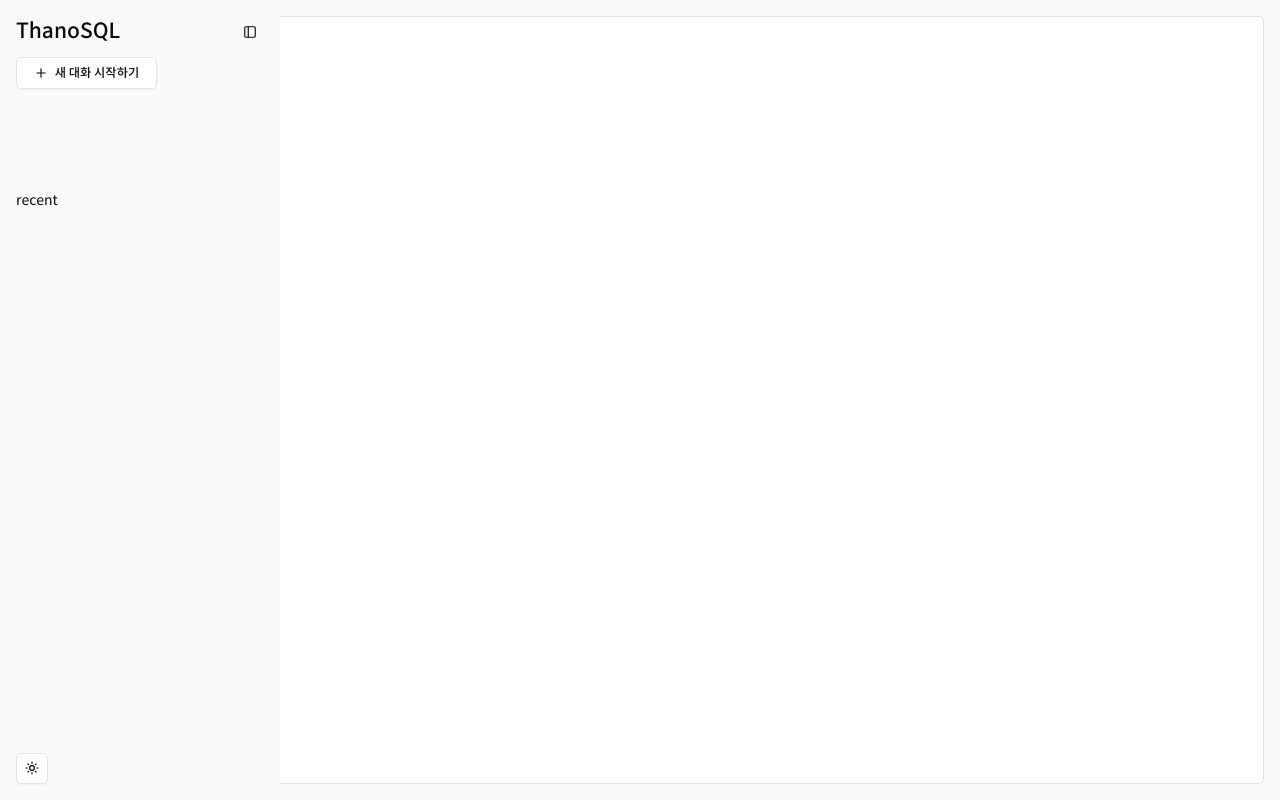
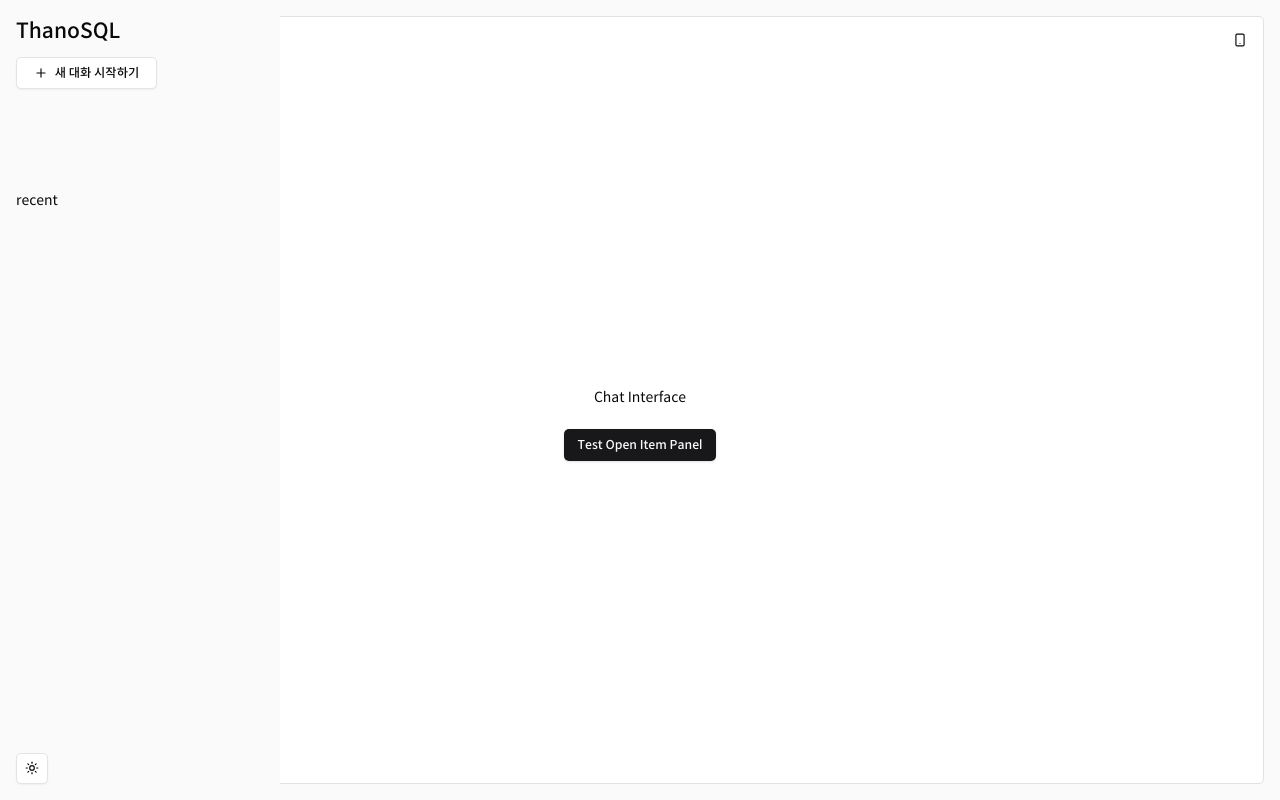
Before and after one commit to smartmind-team/thanosql-ai-chat-fe, a Next.js app: page / in a window 1280 px wide. Both pictures are taken after a click on the button "새 대화 시작하기". Built offline with nearby package versions, Linux system fonts and the light colour scheme.

Commit message:
fix/components-rule

```diff
--- a/app/layout.tsx
+++ b/app/layout.tsx
@@ -1,7 +1,8 @@
 import type { Metadata } from "next";
 import localFont from "next/font/local";
 import "./globals.css";
-import { ThemeProvider } from "@/components/theme-provider";
+import { ThemeProvider } from "@/lib/theme-provider";
+import { cn } from "@/lib/utils";
 
 const spoqaHanSansNeo = localFont({
   src: [
@@ -47,7 +48,10 @@ export default function RootLayout({
   return (
     <html lang="en" suppressHydrationWarning={true}>
       <body
-        className={`${spoqaHanSansNeo.variable} antialiased w-screen h-screen flex overflow-hidden`}
+        className={cn(
+          spoqaHanSansNeo.variable,
+          "antialiased w-screen h-screen flex overflow-hidden"
+        )}
       >
         <ThemeProvider
           attribute="class"
--- a/app/page.tsx
+++ b/app/page.tsx
@@ -5,12 +5,12 @@ import {
   ResizablePanel,
   ResizablePanelGroup,
 } from "@/components/ui/resizable";
-import { useState } from "react";
-import SideNav from "@/features/side-nav";
-import { Button } from "@/components/ui/button";
+import SideNav from "@/components/side-nav";
+import ChatInterface from "@/components/chat-interface";
+import { useOverlayStore } from "@/store/overlay";
 
 export default function Home() {
-  const [isItem, setIsItem] = useState<boolean>(false);
+  const isOpenItemPanel = useOverlayStore((state) => state.isOpenItemPanel);
 
   return (
     <div className="flex-1 flex bg-sideBackground relative top-0 left-0">
@@ -23,23 +23,23 @@ export default function Home() {
           <ResizablePanel
             id="chat-panel"
             order={0}
-            minSize={25}
-            defaultSize={isItem ? 50 : 100}
+            minSize={35}
+            defaultSize={isOpenItemPanel ? 50 : 100}
           >
-            <Button variant="ghost" onClick={() => setIsItem((prev) => !prev)}>
-              One
-            </Button>
+            <ChatInterface />
           </ResizablePanel>
-          {isItem && (
+          {isOpenItemPanel && (
             <>
               <ResizableHandle id="resizable-handler" />
               <ResizablePanel
                 id="item-panel"
                 order={1}
-                minSize={25}
+                minSize={35}
                 defaultSize={50}
               >
-                <Button variant="ghost">Two</Button>
+                <div className="w-full h-full flex justify-center items-center">
+                  Item Panel
+                </div>
               </ResizablePanel>
             </>
           )}
--- /dev/null
+++ b/components/chat-header.tsx
@@ -0,0 +1,41 @@
+import { Button } from "@/components/ui/button";
+import { Smartphone, MessagesSquare, AlignLeft } from "lucide-react";
+import { useOverlayStore } from "@/store/overlay";
+import { cn } from "@/lib/utils";
+
+export default function ChatHeader() {
+  const { isOpenItemPanel, isFixedSideNav, handleFixedSideNav } =
+    useOverlayStore();
+
+  return (
+    <div
+      className={cn(
+        "w-full h-[3.429rem] flex justify-between items-center p-[0.607rem] ",
+        !isOpenItemPanel && !isFixedSideNav
+          ? "absolute top-[1.143rem] left-[1.143rem] w-[calc(100%-2.286rem)]"
+          : "w-full top-0 left-0"
+      )}
+    >
+      <div className="flex gap-[0.286rem] items-center">
+        <Button
+          variant="ghost"
+          className="w-9 h-9"
+          onClick={handleFixedSideNav}
+        >
+          <AlignLeft size={16} />
+        </Button>
+        <div className="flex items-center">
+          <div className="flex items-center justify-center w-9 h-9">
+            <MessagesSquare size={16} />
+          </div>
+          Chat history title
+        </div>
+      </div>
+      <div className="flex gap-2">
+        <Button variant="ghost" className="w-9 h-9">
+          <Smartphone size={16} />
+        </Button>
+      </div>
+    </div>
+  );
+}
--- /dev/null
+++ b/components/chat-interface.tsx
@@ -0,0 +1,30 @@
+import { Button } from "@/components/ui/button";
+import ChatHeader from "./chat-header";
+import { useOverlayStore } from "@/store/overlay";
+import { cn } from "@/lib/utils";
+
+export default function ChatInterface() {
+  const { isOpenItemPanel, isFixedSideNav } = useOverlayStore();
+  return (
+    <div className="w-full h-full flex flex-col">
+      <ChatHeader />
+      <div
+        className={cn(
+          "w-full max-w-[48.571rem] flex-1 flex flex-col items-center justify-center gap-6 mx-auto",
+          !isOpenItemPanel && !isFixedSideNav ? "mt-[3.429rem]" : "mt-0"
+        )}
+      >
+        Chat Interface
+        <Button
+          onClick={() =>
+            useOverlayStore.setState((state) => ({
+              isOpenItemPanel: !state.isOpenItemPanel,
+            }))
+          }
+        >
+          Test Open Item Panel
+        </Button>
+      </div>
+    </div>
+  );
+}
--- /dev/null
+++ b/components/side-nav.tsx
@@ -0,0 +1,63 @@
+import { motion, AnimatePresence } from "framer-motion";
+import { Plus } from "lucide-react";
+import ThemeToggle from "@/features/theme-toggle";
+import { Button } from "@/components/ui/button";
+import { useOverlayStore } from "@/store/overlay";
+import { cn } from "@/lib/utils";
+
+export default function SideNav() {
+  const { isSideNavOpen, isFixedSideNav, setIsSideNavOpen } = useOverlayStore();
+  const handleMouseEnter = () => setIsSideNavOpen(true);
+  const handleMouseLeave = () => !isFixedSideNav && setIsSideNavOpen(false);
+
+  return (
+    <>
+      {!isFixedSideNav && !isSideNavOpen && (
+        <div
+          className="w-4 h-full bg-transparent absolute bottom-0 left-0"
+          onMouseEnter={handleMouseEnter}
+        />
+      )}
+
+      <AnimatePresence>
+        {isSideNavOpen && (
+          <motion.div
+            className={cn(
+              "h-screen bg-sideBackground p-[1.143rem] flex flex-col z-40",
+              isFixedSideNav ? "relative pr-0" : "absolute top-0 left-0"
+            )}
+            initial={{ width: 0, opacity: 0 }}
+            animate={{ width: "20rem", opacity: 1 }}
+            exit={{ width: 0, opacity: 0 }}
+            transition={{ duration: 0.18 }}
+            onMouseLeave={handleMouseLeave}
+          >
+            <NavHeader />
+            <div className="flex-1 pt-[7.214rem]">recent</div>
+            <NavFooter />
+          </motion.div>
+        )}
+      </AnimatePresence>
+    </>
+  );
+}
+
+function NavHeader() {
+  return (
+    <div className="flex flex-col gap-[0.714rem]">
+      <h1 className="text-[1.5rem] font-medium">ThanoSQL</h1>
+
+      <Button
+        variant="outline"
+        className="w-[10.071rem] border"
+        onClick={() => console.log("새 대화 시작하기")}
+      >
+        <Plus /> 새 대화 시작하기
+      </Button>
+    </div>
+  );
+}
+
+function NavFooter() {
+  return <ThemeToggle />;
+}
--- a/features/side-nav.tsx
+++ /dev/null
@@ -1,84 +0,0 @@
-import { useState } from "react";
-import { motion, AnimatePresence } from "framer-motion";
-import { PanelLeft, ArrowLeftFromLine, Plus } from "lucide-react";
-import ThemeToggle from "@/components/theme-toggle";
-import { Button } from "@/components/ui/button";
-
-export default function SideNav() {
-  const [isOpen, setIsOpen] = useState(false);
-  const [isFixed, setIsFixed] = useState(false);
-
-  const handleMouseEnter = () => setIsOpen(true);
-  const handleMouseLeave = () => !isFixed && setIsOpen(false);
-  const toggleFixed = () => {
-    setIsFixed((prev) => {
-      const newFixed = !prev;
-      setIsOpen(newFixed);
-      return newFixed;
-    });
-  };
-
-  return (
-    <>
-      {!isFixed && !isOpen && (
-        <div
-          className="w-8 h-screen absolute top-0 left-0"
-          onMouseEnter={handleMouseEnter}
-        />
-      )}
-
-      <AnimatePresence>
-        {isOpen && (
-          <motion.div
-            className={`h-screen bg-sideBackground p-[1.143rem] flex flex-col  ${
-              isFixed ? "relative pr-0" : "absolute top-0 left-0"
-            }`}
-            initial={{ width: 0, opacity: 0 }}
-            animate={{ width: "20rem", opacity: 1 }}
-            exit={{ width: 0, opacity: 0 }}
-            transition={{ duration: 0.18 }}
-            onMouseLeave={handleMouseLeave}
-          >
-            <NavHeader toggleFixed={toggleFixed} isFixed={isFixed} />
-            <div className="flex-1 pt-[7.214rem]">recent</div>
-            <NavFooter />
-          </motion.div>
-        )}
-      </AnimatePresence>
-    </>
-  );
-}
-
-function NavHeader({
-  toggleFixed,
-  isFixed,
-}: {
-  toggleFixed: () => void;
-  isFixed: boolean;
-}) {
-  return (
-    <div className="flex flex-col gap-[0.714rem]">
-      <div className="flex justify-between items-center">
-        <h1 className="text-[1.5rem] font-medium">ThanoSQL</h1>
-        <Button
-          variant="ghost"
-          className="w-8 h-8 flex items-center justify-center"
-          onClick={toggleFixed}
-        >
-          {isFixed ? <ArrowLeftFromLine size={16} /> : <PanelLeft size={16} />}
-        </Button>
-      </div>
-      <Button
-        variant="outline"
-        className="w-[10.071rem] border"
-        onClick={() => console.log("새 대화 시작하기")}
-      >
-        <Plus /> 새 대화 시작하기
-      </Button>
-    </div>
-  );
-}
-
-function NavFooter() {
-  return <ThemeToggle />;
-}
--- /dev/null
+++ b/store/overlay.ts
@@ -0,0 +1,33 @@
+import { create } from "zustand";
+
+interface OverlayStore {
+  isSideNavOpen: boolean;
+  isOpenItemPanel: boolean;
+  isFixedSideNav: boolean;
+  setIsSideNavOpen: (isSideNavOpen: boolean) => void;
+  setIsOpenItemPanel: (isOpenItemPanel: boolean) => void;
+  handleFixedSideNav: () => void;
+  //   setIsFixedSideNav: (callback: (prev: boolean) => boolean) => void;
+}
+
+export const useOverlayStore = create<OverlayStore>((set, get) => ({
+  isSideNavOpen: false,
+  isOpenItemPanel: false,
+  isFixedSideNav: false,
+  setIsSideNavOpen: (isSideNavOpen) => set({ isSideNavOpen }),
+  setIsOpenItemPanel: (isOpenItemPanel) => set({ isOpenItemPanel }),
+  //   setIsFixedSideNav: (value) =>
+  //     set((state) => ({
+  //       isFixedSideNav:
+  //         typeof value === "function" ? value(state.isFixedSideNav) : value,
+  //     })),
+  handleFixedSideNav: () => {
+    set((state) => {
+      const newFixed = !state.isFixedSideNav;
+      return {
+        isFixedSideNav: newFixed,
+        isSideNavOpen: newFixed, // isSideNavOpen 상태도 업데이트
+      };
+    });
+  },
+}));
```
Also changed, not shown: components/ui/button.tsx (+11 -11 lines), components/ui/dropdown-menu.tsx (+34 -34 lines), components/ui/resizable.tsx (+9 -9 lines), features/theme-toggle.tsx (renamed from components/theme-toggle.tsx), lib/theme-provider.tsx (renamed from components/theme-provider.tsx).
